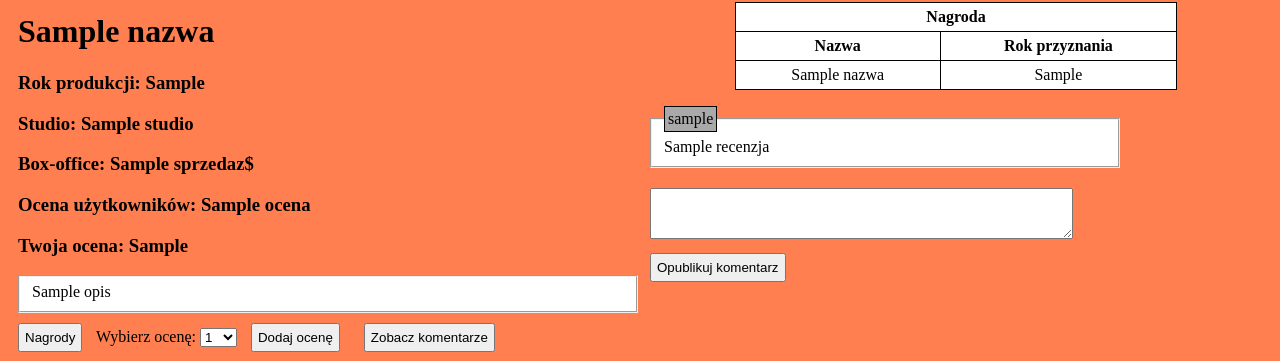
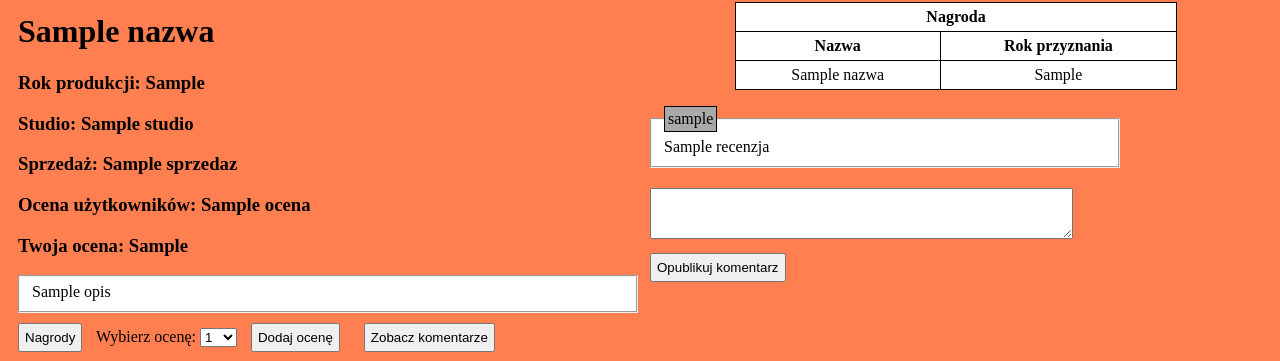
Before and after one commit to Grzybiarz47/DatabasesFlaskProject, a Flask app: template templates/game_all.html in a window 1280 px wide. Shown: the part 140-501 px from the top of the page. Run offline with Flask 2, Linux system fonts and the light colour scheme; the visitor is signed in with stand-in values (Sample User, id 1); the template is opened without the code that fills it: most values are stand-ins (such as "Sample title", 1, 10 or a date in 2020).

Commit message:
last bufixes

```diff
--- a/templates/game_all.html
+++ b/templates/game_all.html
@@ -9,7 +9,7 @@
         <h3>Studio: {{game.studio}}</h3>
     {% endif %}
     {% if game.sprzedaz %}
-        <h3>Box-office: {{game.sprzedaz + '$'}}</h3>
+        <h3>Sprzedaż: {{game.sprzedaz}}</h3>
     {% endif %}
     <h3>Ocena użytkowników: {{grade.ocena}}</h3>
     {% if 'user' in session %}
```
